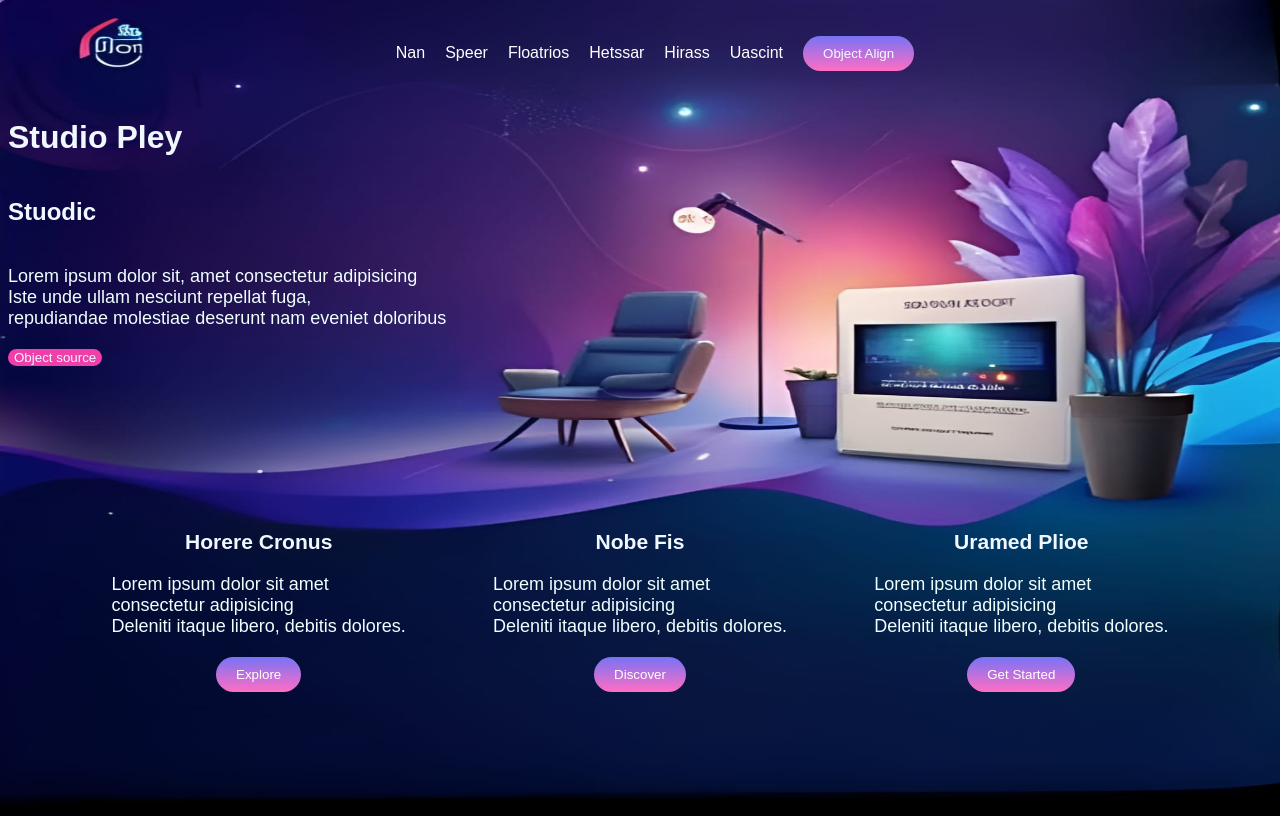
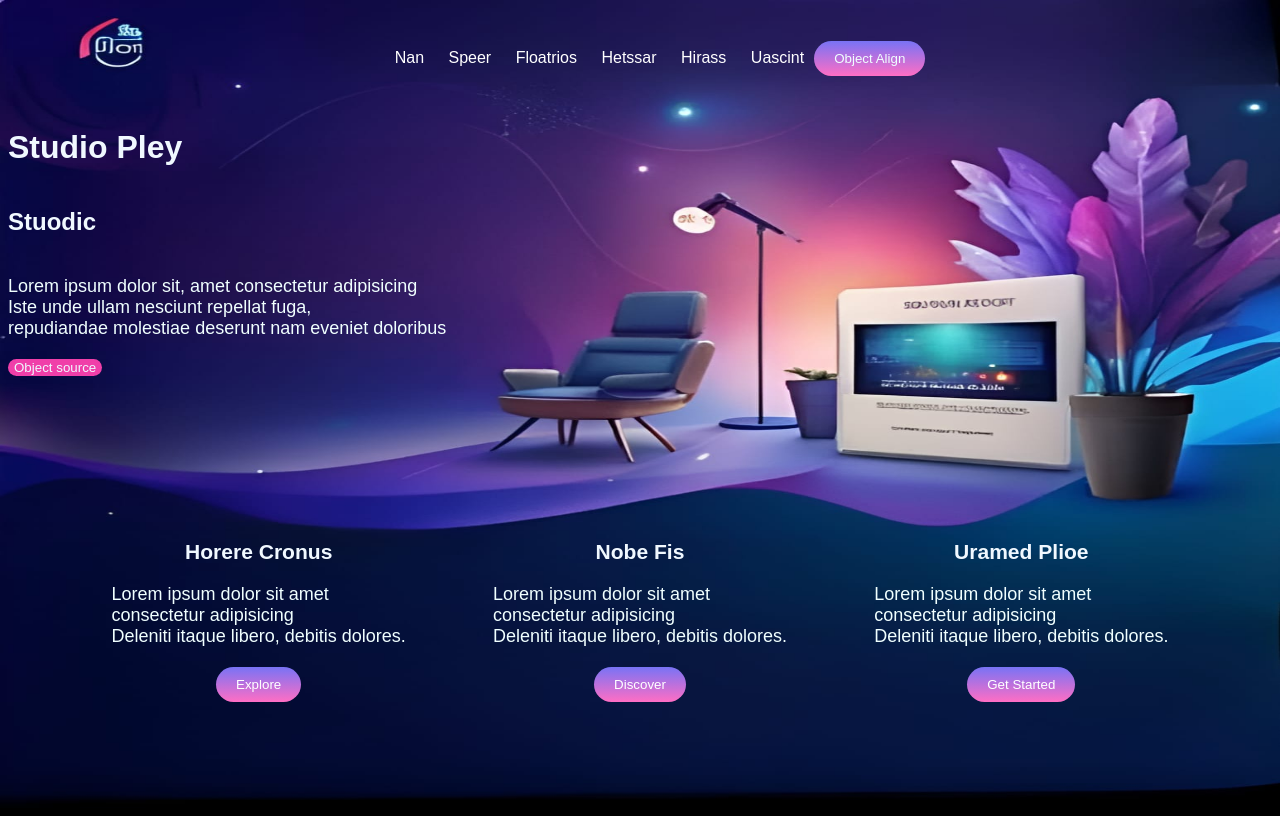
Before and after one commit to lithi0903/26-jan, a plain HTML site: page index.html in a window 1280 px wide. Drawn offline with Linux system fonts and the light colour scheme.

Commit message:
anchor tag inserted

```diff
--- a/index.html
+++ b/index.html
@@ -6,16 +6,18 @@
     <meta name="viewport" content="width=device-width, initial-scale=1.0">
     <title>Document</title>
 </head>
+
 <body>
     <header>
         <nav>
             <ul>
-                <li>Nan</li>
-                <li>Speer</li>
-                <li>Floatrios</li>
-                <li>Hetssar</li>
-                <li>Hirass</li>
-                <li>Uascint</li><br>
+                <li><a href="nan.html">Nan</a></li>
+                <li><a href="speer.html">Speer</a></li>
+                <li><a href="Floatrios.html">Floatrios</a></li>
+                <li><a href="hetssar.html">Hetssar</a></li>
+                <li><a href="hirass.html">Hirass</a></li>
+                <li><a href="Uascint.html">Uascint</a></li><br>
+
             </ul>
         </nav>
         <div>
@@ -27,7 +29,7 @@
     <p>Lorem ipsum dolor sit, amet consectetur adipisicing<br>
         Iste unde ullam nesciunt repellat fuga,<br>
         repudiandae molestiae deserunt nam eveniet doloribus<br></p>
-        <div style="position:relative;
+    <div style="position:relative;
        height:100px;">
         <button style="position: absolute;left:0;
         background-color: #f03fa9;
@@ -40,7 +42,7 @@
             <div class="feature">
                 <h3>Horere Cronus</h3>
                 <p>Lorem ipsum dolor sit amet<br>
-                     consectetur adipisicing <br>
+                    consectetur adipisicing <br>
                     Deleniti itaque libero, debitis dolores.</p>
                 <button>Explore</button>
             </div>
@@ -54,7 +56,7 @@
             <div class="feature">
                 <h3>Uramed Plioe</h3>
                 <p>Lorem ipsum dolor sit amet<br>
-                     consectetur adipisicing <br>
+                    consectetur adipisicing <br>
                     Deleniti itaque libero, debitis dolores.</p>
                 <button>Get Started</button>
             </div>
@@ -76,26 +78,31 @@
         header {
 
             display: flex;
-            justify-content:center;
+            justify-content: center;
             align-items: center;
             padding: 20px 50px;
             background: transparent;
             text-align: center;
         }
 
-        nav ul {
+        nav ul li a {
             list-style: none;
             display: inline-flex;
             gap: 20px;
             color: white;
             text-align: center;
             align-items: center;
+            font-size: inherit;
+            display: inline-block;
+            padding: 5px 10px;
+            text-decoration: none;
 
         }
 
         nav ul li {
             cursor: pointer;
             text-align: center;
+            display:inline-block;
         }
 
         .cta {
@@ -109,7 +116,7 @@
         .cta {
             margin-right: 10px;
             background: linear-gradient(#7873f5, #ff6ec4);
-            position:right;
+            position: right;
         }
 
         .features {
@@ -149,15 +156,17 @@
         p {
             text-align: left;
             margin: 20px 0;
-            font-size:large;
+            font-size: large;
             color: azure;
 
         }
-        h1{
-            font-size:xx-large;
+
+        h1 {
+            font-size: xx-large;
         }
-        h2{
-            font-size:xx-larger;
+
+        h2 {
+            font-size: xx-larger;
         }
     </style>
 </body>
```
